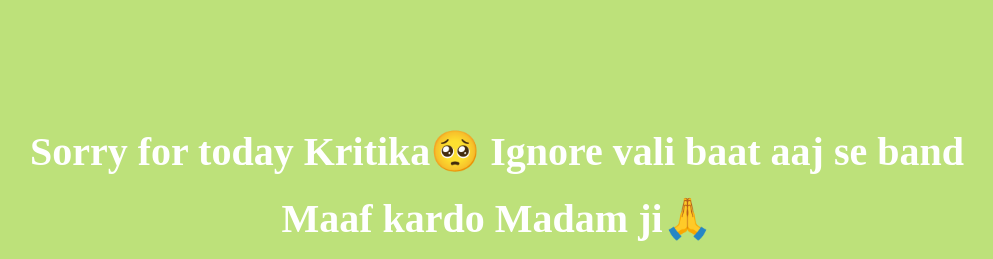
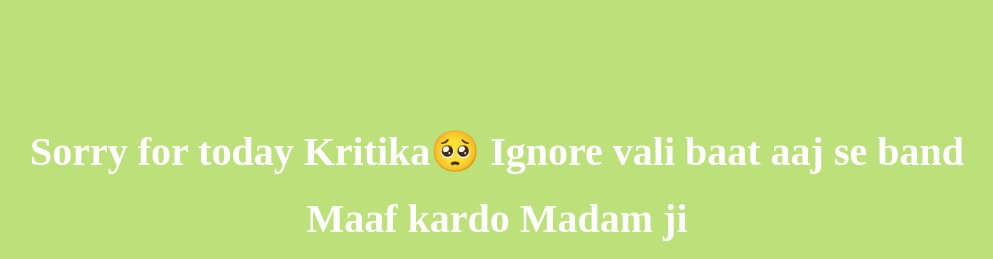
Before and after one commit to atbhairam/sorry1, a plain HTML site: page index.html in a window 1280 px wide. Shown: the top 259 px of the page, without its empty margins (143-1136 px from the left). Drawn offline with Linux system fonts and the light colour scheme.

Commit message:
Update index.html

```diff
--- a/index.html
+++ b/index.html
@@ -8,7 +8,7 @@
         <div class="container">
             <div >
                 <h1 class = "header_text">Sorry for today Kritika🥺 Ignore vali baat aaj se band</h1>
-                <h1 class = "header_text">Maaf kardo Madam ji🙏</h1>
+                <h1 class = "header_text">Maaf kardo Madam ji</h1>
                 <h1 class = "header_text">toh maaf kiya??????????</h1>
             </div>
             <div class="gif_container">
```
